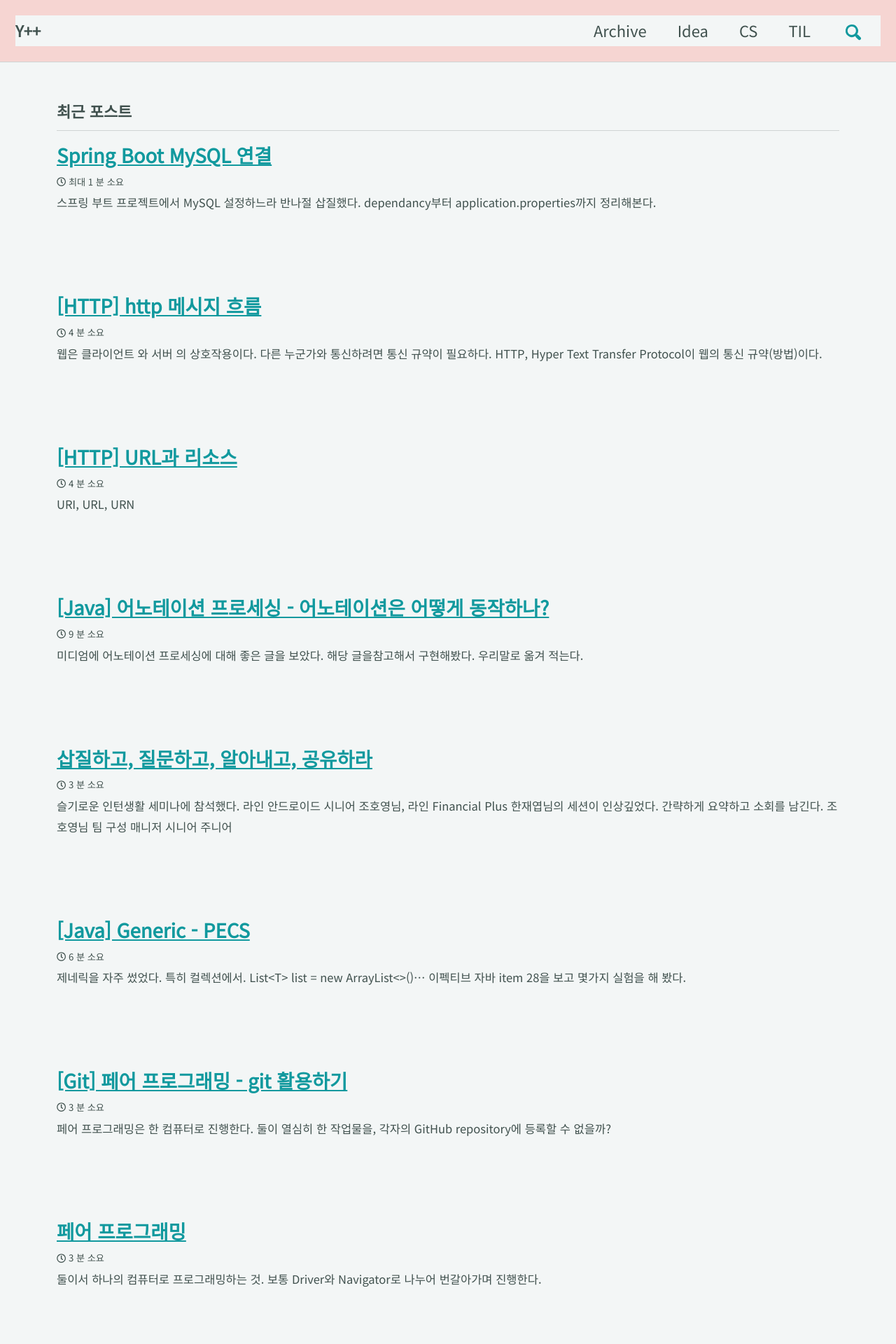
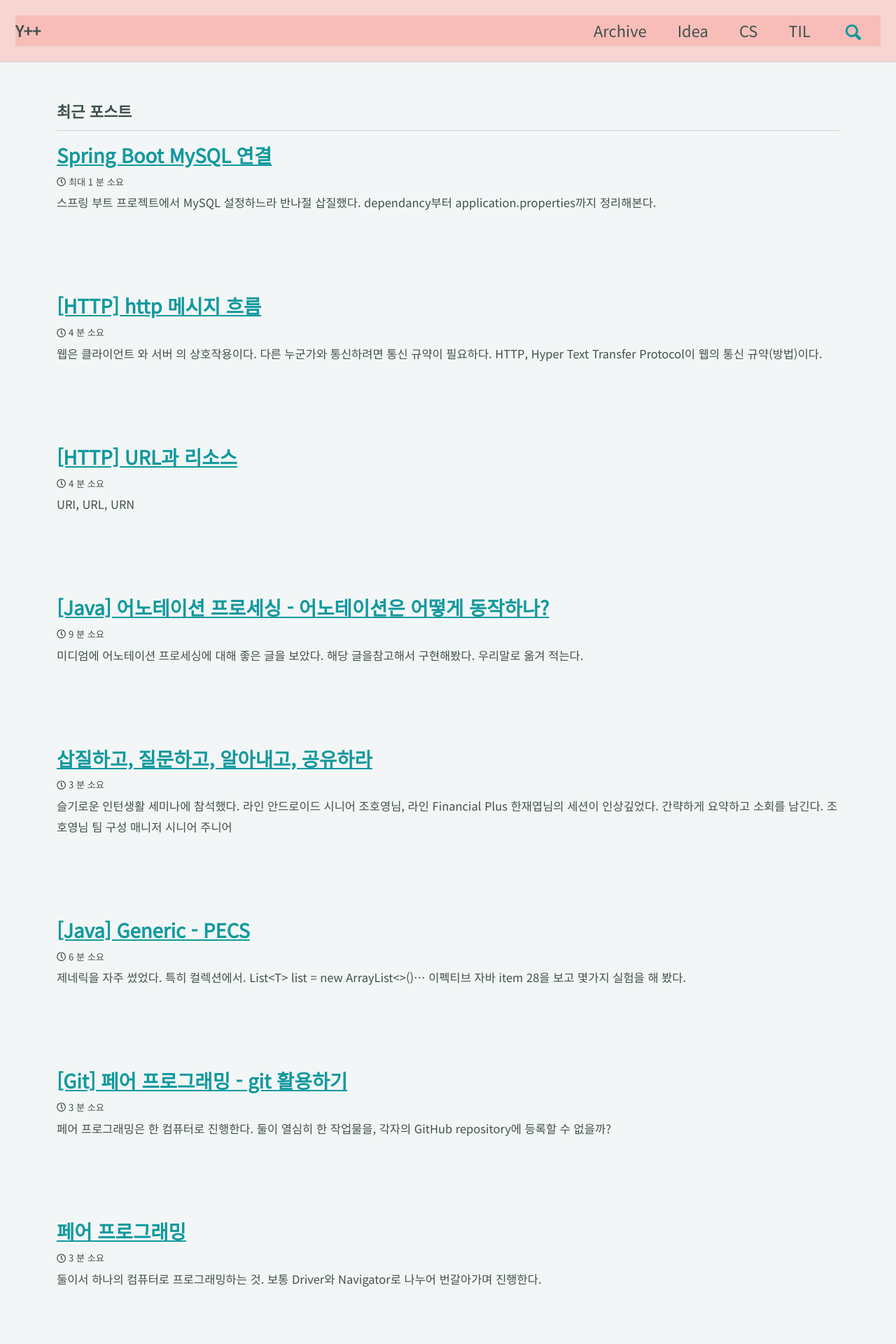
Before and after one commit to andole87/andole87.github.io, a Jekyll site: the page built from index.html, in a window 1280 px wide. Shown: the top 1920 px of the page at 70% size. Built offline with Jekyll 4.4.1, drawn with Linux system fonts in a browser that asks for light colours; cached includes are drawn as plain includes; the list of posts is cut into pages by our own code.

Commit message:
css: .greedy-nav background

```diff
--- a/_sass/minimal-mistakes/_navigation.scss
+++ b/_sass/minimal-mistakes/_navigation.scss
@@ -177,7 +177,8 @@
   -ms-flex-align: center;
   align-items: center;
   min-height: $nav-height;
-  background: $background-color;
+  // background: $background-color;
+  background-color: #ff6f613d;
 
   a {
     display: block;
```
